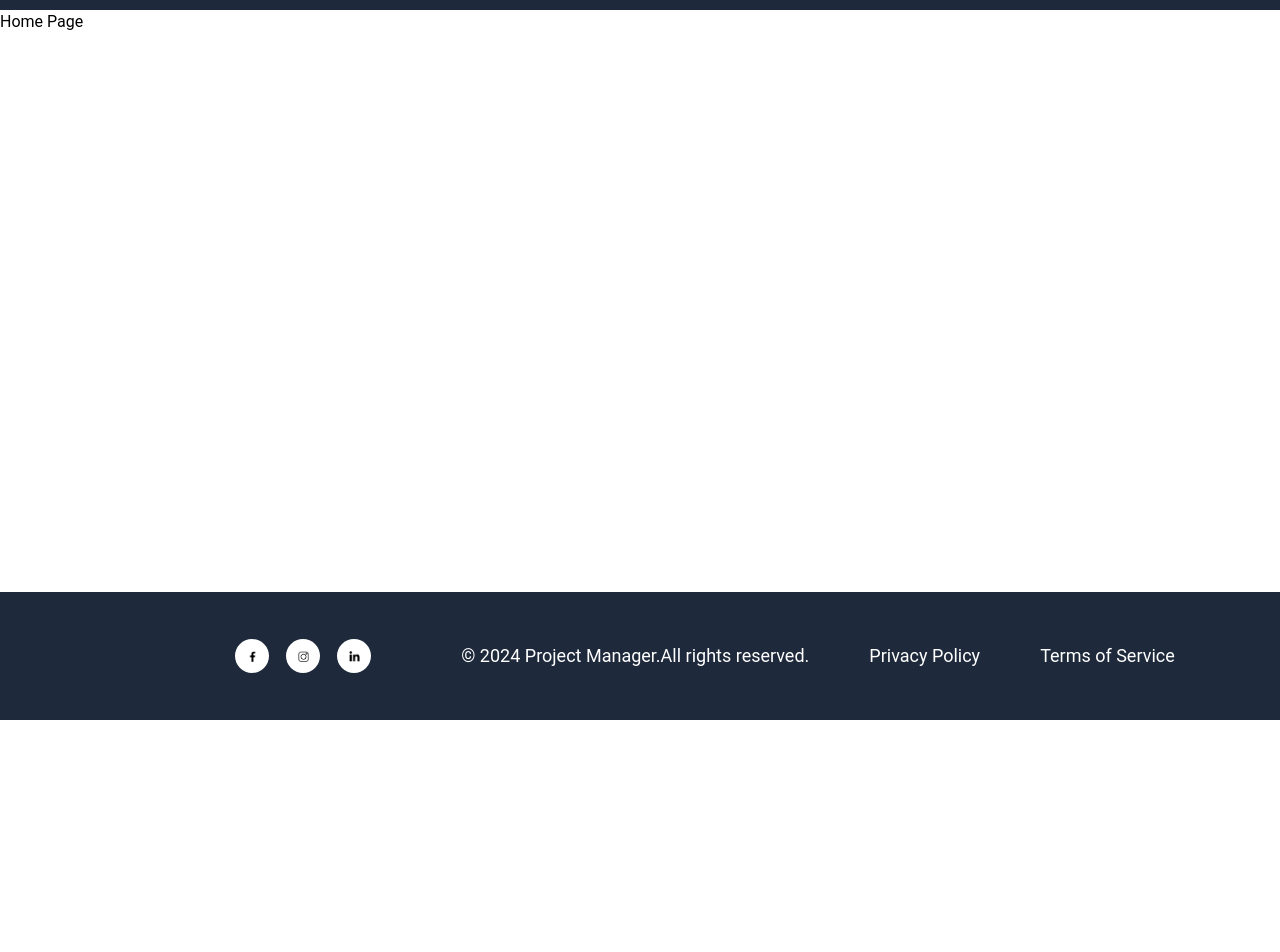
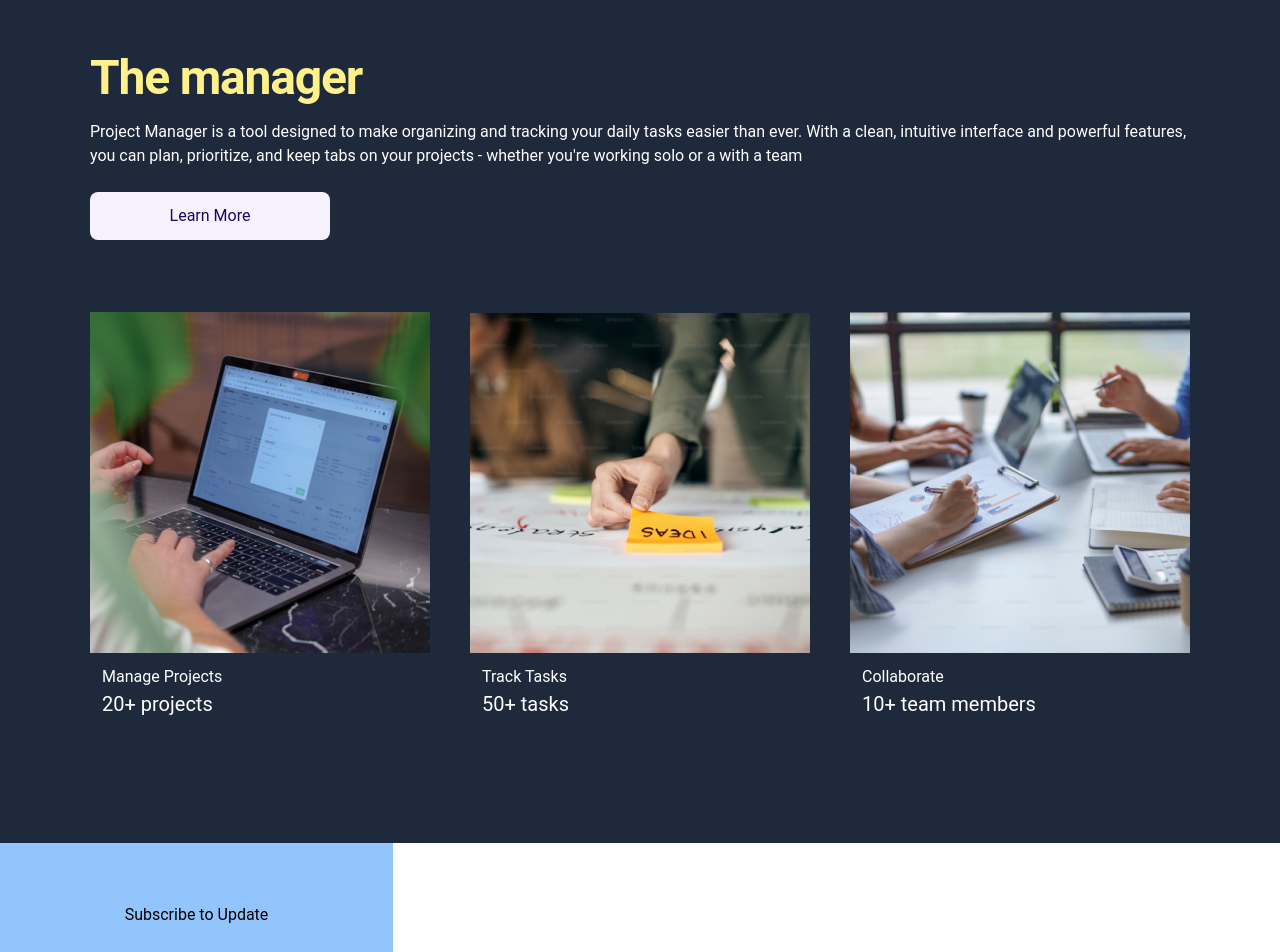
Before and after one commit to Tayling-Ng/desafio2-semana8-TIRex, a React (Vite) app: page / in a window 1280 px wide. Shown: the part 80-1032 px from the top of the page. Before the commit the page ends 800 px from the top, so only its background shows below. Built offline with nearby package versions, Linux system fonts and the light colour scheme.

Commit message:
feat: homepage-sec-2-4

```diff
--- a/src/components/HomePage/Section2/HomeSec2.tsx
+++ b/src/components/HomePage/Section2/HomeSec2.tsx
@@ -4,13 +4,13 @@
 // }
 // export default HomeSec2;
 
-import ManageProjects from '../../assets/img-home-sec2/1_MenageProjects.png';
-import TrackTasks from '../../assets/img-home-sec2/2_TrackTasks.png';
-import Collaborate from '../../assets/img-home-sec2/3_Collaborate.png';
+import ManageProjects from './../../../assets/img-home-sec2/1_MenageProjects.png';
+import TrackTasks from './../../../assets/img-home-sec2/2_TrackTasks.png';
+import Collaborate from './../../../assets/img-home-sec2/3_Collaborate.png';
 
 const HomeSec2 = () => {
     return (
-        <section className="flex flex-col items-center bg-slate-800 text-white w-[1440px] h-[843px] gap-[60px] p-[60px] px-[170px]">
+        <section className="flex flex-col items-center bg-slate-800 text-white w-full h-[843px] gap-[60px] p-[60px] px-[170px]">
             <div className="flex flex-col w-[1100px] h-[192px] gap-6">
                 <h1 className="text-5xl font-bold leading-9 tracking-tight text-left text-yellow-200">
                     The manager
--- a/src/pages/home/home.tsx
+++ b/src/pages/home/home.tsx
@@ -1,3 +1,11 @@
+import HomeSec2 from '../../components/HomePage/Section2/HomeSec2';
+import HomeSec4 from '../../components/HomePage/Section4/HomeSec4';
+
 export const HomePage = () => {
-    return <h1>Home Page</h1>;
+    return (
+        <div className="w-full flex flex-col">
+            <HomeSec2 />
+            <HomeSec4 />
+        </div>
+    );
 };
```
